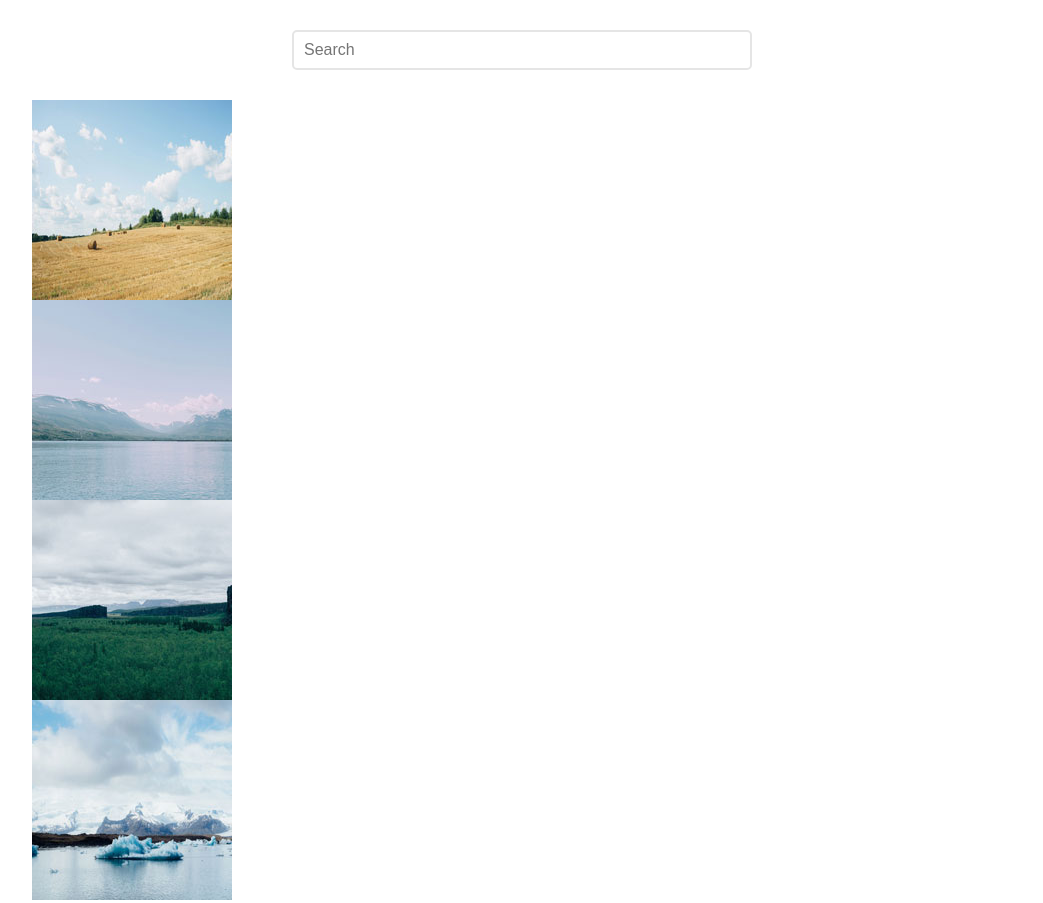
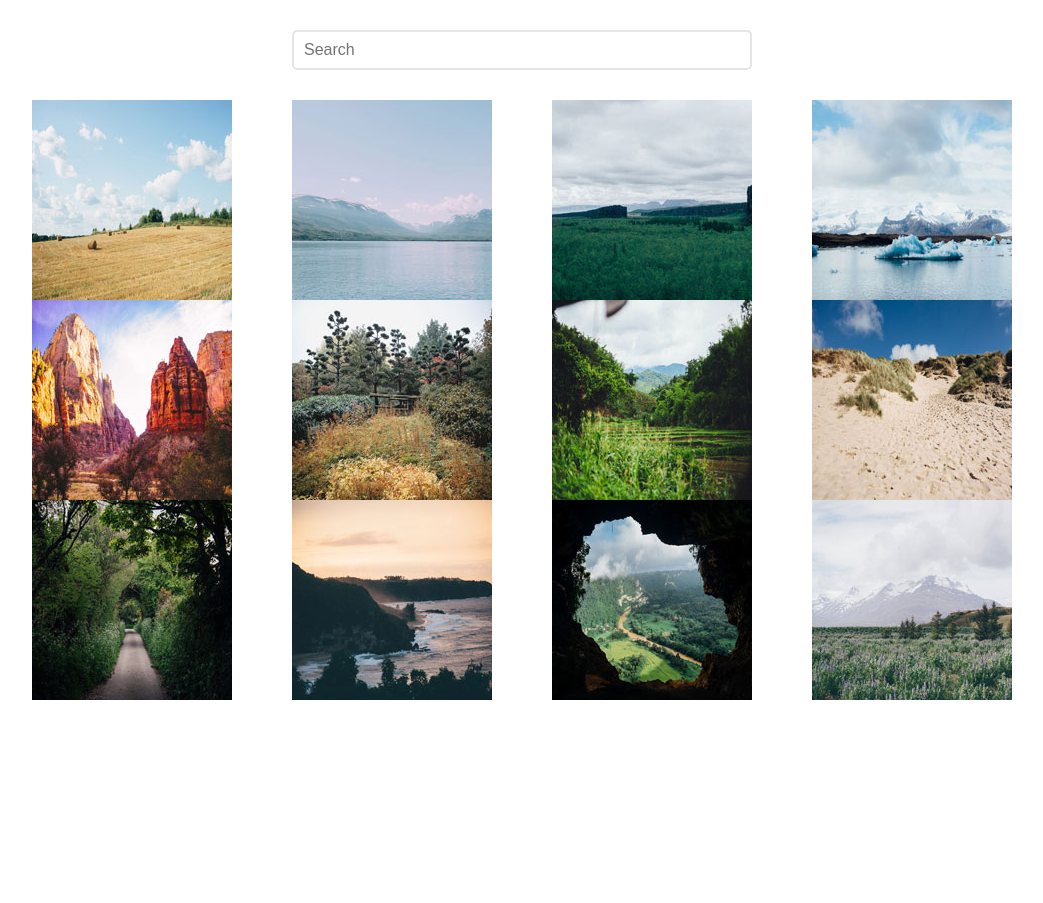
Before and after one commit to MikeLegemah5799/Project_4, a plain HTML site: page index.html in a window 1280 px wide. Shown: the whole page, without its empty margins (118-1161 px from the left). After the commit the page ends 800 px from the top, so only its background shows below. Drawn offline with Linux system fonts and the light colour scheme.

Commit message:
added in

```diff
--- a/css/style.css
+++ b/css/style.css
@@ -105,5 +105,9 @@ input{
 	}
 	.image-module{
 		margin-right: 60px;
+		float: left;
+	}
+	.image-module:nth-child(4n+4){
+		margin-right: 0;
 	}
 }/*end of desktop*/
--- a/index.html
+++ b/index.html
@@ -26,6 +26,30 @@
             <div class="image-module">
                 <a href="#"><img src="img/thumbnails/04.jpg"></a>
             </div><!--end of image module-->
+            <div class="image-module">
+                <a href="#"><img src="img/thumbnails/05.jpg"></a>
+            </div><!--end of image module-->
+            <div class="image-module">
+                <a href="#"><img src="img/thumbnails/06.jpg"></a>
+            </div><!--end of image module-->
+            <div class="image-module">
+                <a href="#"><img src="img/thumbnails/07.jpg"></a>
+            </div><!--end of image module-->
+            <div class="image-module">
+                <a href="#"><img src="img/thumbnails/08.jpg"></a>
+            </div><!--end of image module-->
+            <div class="image-module">
+                <a href="#"><img src="img/thumbnails/09.jpg"></a>
+            </div><!--end of image module-->
+            <div class="image-module">
+                <a href="#"><img src="img/thumbnails/10.jpg"></a>
+            </div><!--end of image module-->
+            <div class="image-module">
+                <a href="#"><img src="img/thumbnails/11.jpg"></a>
+            </div><!--end of image module-->
+            <div class="image-module">
+                <a href="#"><img src="img/thumbnails/12.jpg"></a>
+            </div><!--end of image module-->
         </div><!--end of container-->
 
     </body>
```
